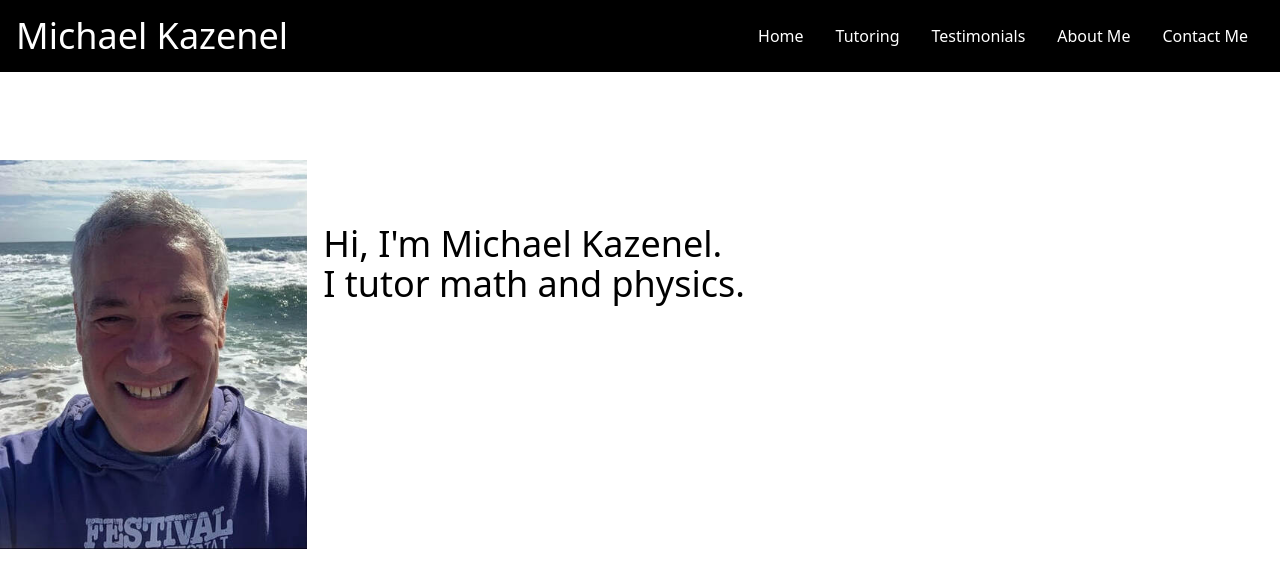
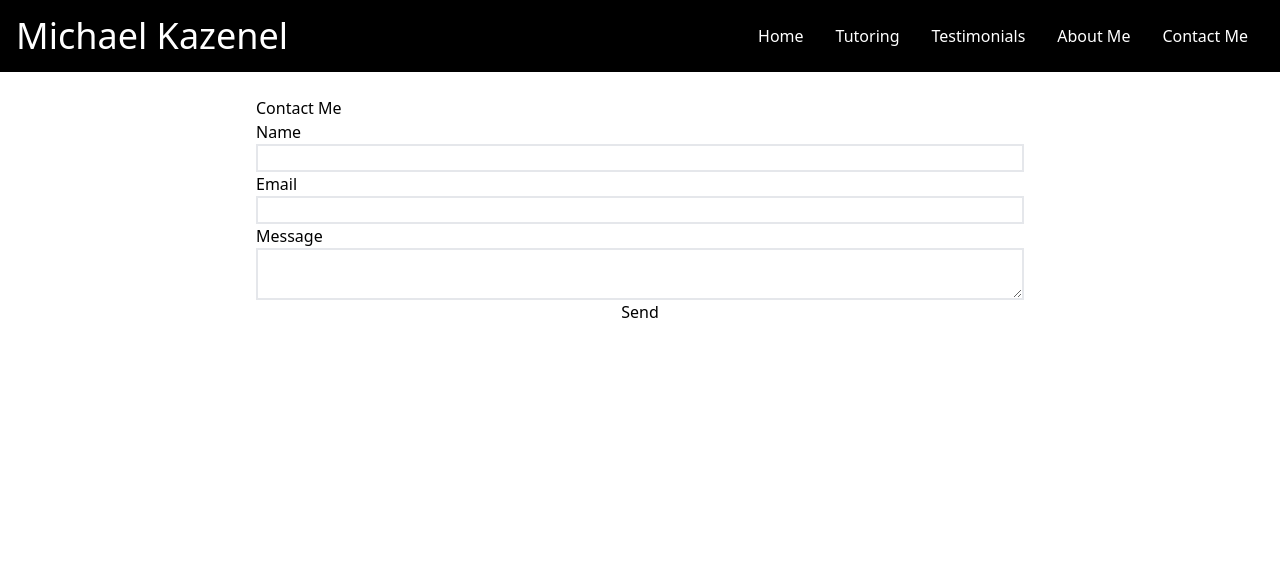
Before and after one commit to robert-bl/mkazenel_tutoring, a React (Create React App) app: page /contact in a window 1280 px wide. Shown: the top 588 px of the page. Built offline with nearby package versions, Linux system fonts and the light colour scheme.

Commit message:
emailjs set up and about me added

```diff
--- a/package.json
+++ b/package.json
@@ -3,6 +3,7 @@
   "version": "0.1.0",
   "private": true,
   "dependencies": {
+    "@emailjs/browser": "^3.10.0",
     "@testing-library/jest-dom": "^5.16.5",
     "@testing-library/react": "^13.4.0",
     "@testing-library/user-event": "^13.5.0",
--- a/src/App.js
+++ b/src/App.js
@@ -1,4 +1,4 @@
-import { Header } from "./components/header/Header";
+
 import { Main } from "./components/pages/Main";
 import { NavBar } from "./components/navigation/NavBar";
 
@@ -7,7 +7,6 @@ function App() {
   return (
     <div className="App">
       <NavBar />
-      <Header />
       <Main />
     </div>
   );
--- a/src/components/navigation/NavBar.jsx
+++ b/src/components/navigation/NavBar.jsx
@@ -5,15 +5,26 @@ import { NavButton } from './NavButton';
 export function NavBar () {
 
     const [navScrolled, setNavScrolled] = useState(false)
+    const [page, setPage] = useState('/')
 
     const changeBackground = () => {
         window.scrollY > 80 ? setNavScrolled(true) : setNavScrolled(false)
+    }
+
+    const changePage = () => {
+        console.log(window.location.pathname)
+        // window.location.pathname !== page ? setPage(window.location.pathname) : null
     }
 
     useEffect(() => {
         window.addEventListener('scroll', changeBackground)
         return () => window.removeEventListener('scroll', changeBackground)
     },[])
+
+    useEffect(() => {
+        window.addEventListener('popstate', changePage)
+        return () => window.removeEventListener('popstate', changePage)
+    }, [])
 
 
     let navStyling = `flex justify-between fixed top-0 w-screen ${navScrolled === true ? 'text-black' : 'text-white'} ${navScrolled === true ? 'bg-white' : 'bg-black'} transition-colors duration-1000 p-4 z-10`
--- a/src/components/navigation/NavButton.jsx
+++ b/src/components/navigation/NavButton.jsx
@@ -1,8 +1,10 @@
+import { useEffect } from 'react';
 import { Link } from 'react-router-dom';
 
 export function NavButton ({ name, linkUrl }) {
+
     return (
-        <div className='mx-4 my-auto'>
+        <div className='mx-4 my-auto '>
             <Link to={linkUrl}>{name}</Link>
         </div>
     );
--- /dev/null
+++ b/src/components/pages/AboutMe.jsx
@@ -0,0 +1,40 @@
+
+
+export function AboutMe () {
+    return (
+        <div className="mt-24">
+            <div>About Me</div>
+            <div>
+                <div>
+                    Education
+                </div>
+                <ul className="list-disc pl-8">
+                    <li>B.Sc. Computer Engineering, Boston University, Summa Cum Laude</li>
+                    <li>MJ (Master Journalism), Carleton University, Ottawa, Ontario</li>
+                </ul>
+            </div>
+            <div>
+                <div>
+                    Work Expreience
+                </div>
+                <ul className="list-disc pl-8">
+                    <li>Math and physics tutor, 2014-Present</li>
+                    <li>Principal User Experience Designer, MathWorks, 2015-Present</li>
+                    <li>Director, User Experience Design, Fidelity Investments, 2001-2014</li>
+                    <li>Technical trainer (in-class training, training development, computer-based training), Fidelity Investments, 1995-2000</li>
+                    <li>Technical Writer, various computer software companies, 1986-1994</li>
+                </ul>
+            </div>
+            <div>
+                <div>Outside of Work</div>
+                <ul className="list-disc pl-8">
+                    <li>Compose ragtime piano pieces</li>
+                    <li>Play piano and beginner clarinet</li>
+                    <li>Run</li>
+                    <li>With my wife, keep up with our three grown-up children!</li>
+                </ul>
+            </div>
+            <iframe width="297" height="197" src="https://www.youtube.com/embed/cbMcm7JdHgQ" title="Gary and Rose Rag" frameBorder="0" allow="accelerometer; autoplay; clipboard-write; encrypted-media; gyroscope; picture-in-picture" allowFullScreen></iframe>
+        </div>
+    )
+}
--- /dev/null
+++ b/src/components/pages/Contact.jsx
@@ -0,0 +1,33 @@
+import React, { useRef } from 'react';
+import emailjs from '@emailjs/browser';
+
+export function Contact () {
+
+    const form = useRef();
+
+    const sendEmail = (e) => {
+        e.preventDefault();
+
+        emailjs.sendForm(process.env.REACT_APP_EMAIL_SERVICE_ID, process.env.REACT_APP_EMAIL_TEMPLATE_ID, form.current, process.env.REACT_APP_EMAIL_PUBLIC_KEY)
+        .then((result) => {
+            console.log(result.text);
+        }, (error) => {
+            console.log(error.text);
+        });
+    };
+
+    return (
+        <div>
+            <div className='mt-24'>Contact Me</div>
+            <form ref={form} onSubmit={sendEmail} className='flex flex-col'>
+                <label>Name</label>
+                <input type="text" name="client_name" className='border-2'/>
+                <label>Email</label>
+                <input type="email" name="client_email" className='border-2'/>
+                <label>Message</label>
+                <textarea name="message" className='border-2'/>
+                <input type="submit" value="Send" />
+            </form>
+        </div>
+    )
+}
--- a/src/components/pages/Home.jsx
+++ b/src/components/pages/Home.jsx
@@ -1,9 +1,10 @@
-
+import { Header } from "../header/Header";
 
 export function Home () {
     return (
         <div>
-            <div className='container mx-auto mt-16 w-3/5'>
+            <Header />
+            <div className='container mt-16'>
                 <div className='text-2xl text-center'>A little about myself</div>
                 <div>I tutor mostly middle and high school students in math and physics, including AP Calculus, AP Physics, and Math SAT Prep. I teach in-person in the Canton MA area and virtually via Zoom.
                 <br></br>
--- a/src/components/pages/Main.jsx
+++ b/src/components/pages/Main.jsx
@@ -1,4 +1,7 @@
 import { Route, Routes } from 'react-router-dom';
+
+import { Contact } from './Contact';
+import { AboutMe } from './AboutMe'
 import { Home } from './Home';
 import { Testimonials } from './Testimonials';
 import { Tutoring } from './Tutoring';
@@ -7,11 +10,13 @@ import { Tutoring } from './Tutoring';
 
 export function Main () {
     return (
-        <div>
+        <div className='w-3/5 mx-auto mt-24'>
             <Routes>
                 <Route path='/' element={<Home/>}/>
                 <Route path='/tutoring' element={<Tutoring/>}/>
                 <Route path='/testimonials' element={<Testimonials/>}/>
+                <Route path='/about-me' element={<AboutMe/>}/>
+                <Route path='/contact' element={<Contact/>} />
             </Routes>
 
         </div>
--- a/src/components/pages/Testimonials.jsx
+++ b/src/components/pages/Testimonials.jsx
@@ -3,10 +3,10 @@ import { testimonialsContent } from '../../content/testimonials';
 
 export function Testimonials () {
     return (
-        <div>
+        <div className='mt-24'>
             <div>Testimonials</div>
-            {testimonialsContent.map((quote, i) =>
-                <Quote key={i} testimonial={quote}/>
+            {testimonialsContent.map((testimonial, i) =>
+                <Quote key={i} testimonial={testimonial}/>
             )}
         </div>
     );
```
Also changed, not shown: 2 other files (tests, documents, lock files or other folders).
